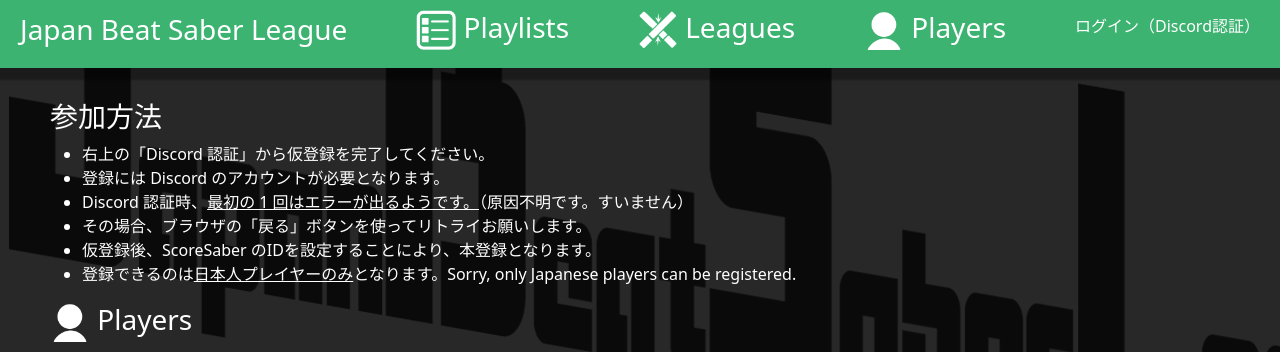
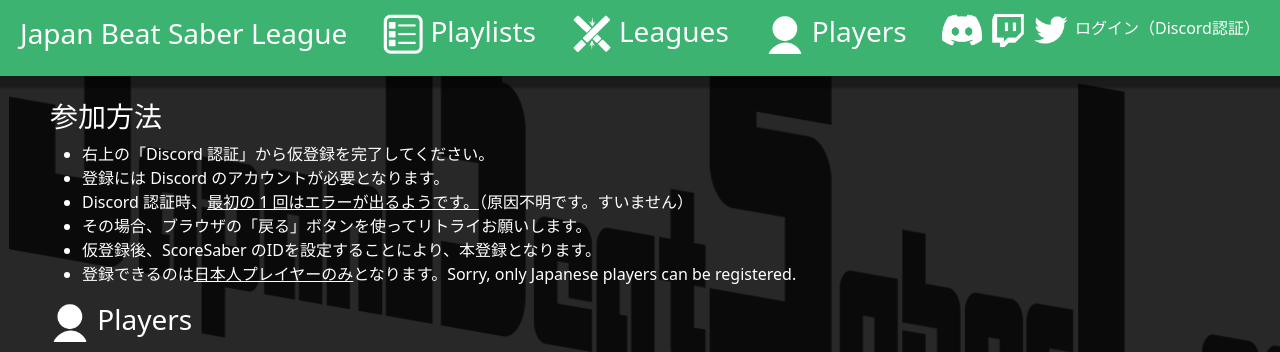
Before and after one commit to hibit-at/jbsl-web, a Django app: page / in a window 1280 px wide. Shown: the top 352 px of the page. Run offline with Django 3.2, Linux system fonts and the light colour scheme; data that the repository does not hold is empty.

Commit message:
social link

```diff
--- a/templates/base.html
+++ b/templates/base.html
@@ -40,6 +40,15 @@
             </a>
         </h3>
         <p>
+            <a href="https://discord.gg/CqQ6ZD8KRn" target="blank">
+            <img height="40px" width="40px" src={% static 'Discord.png' %} style="filter:invert()">
+            </a>
+            <a href="https://twitch.tv/jbsl115" target="blank">
+            <img height="40px" width="40px" src={% static 'twitch.png' %} style="filter:invert()">
+            </a>
+            <a href="https://twitter.com/115_jbsl" target="blank">
+            <img height="40px" width="40px" src={% static 'twitter.png' %} style="filter:invert()">
+            </a>
             {% if user.is_authenticated %}
                 <a href="{% url 'app:mypage' %}">
                     <img class="icon"
```
Also changed, not shown: static/Discord.png (added).
